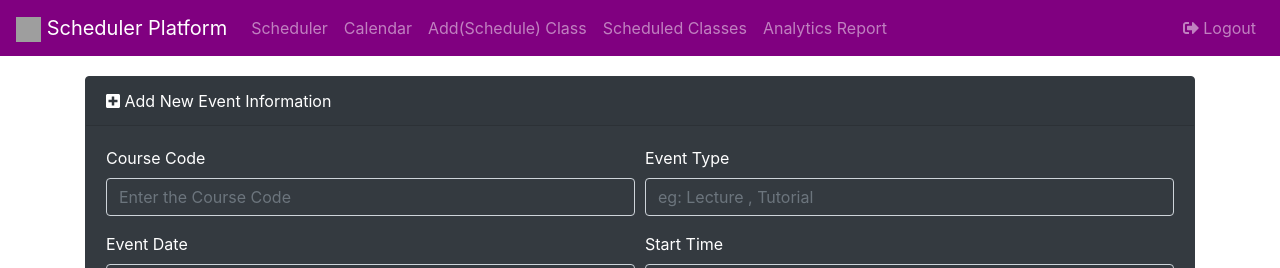
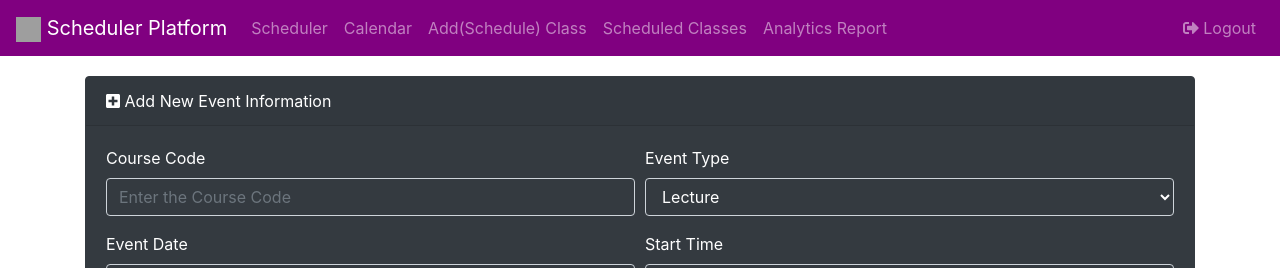
Before and after one commit to vaibhzz310/MicrosoftEngage-frontend, a React (Create React App) app: page /add in a window 1280 px wide. Shown: the top 268 px of the page. Built offline with nearby package versions, Linux system fonts and the light colour scheme; grey boxes are pictures that could not be loaded.

Commit message:
dropdown for eventType

```diff
--- a/src/components/EventInformation.js
+++ b/src/components/EventInformation.js
@@ -183,11 +183,18 @@ export default class EventInformation extends Component {
                             </Form.Group>
                             <Form.Group as={Col} controlId="formGridAuthor">
                                 <Form.Label>Event Type</Form.Label>
-                                <Form.Control required autoComplete="off"
-                                    type="test" name="eventType"
+                                {/* <Form.Control required autoComplete="off"
+                                    type="select" name="eventType"
                                     value={eventType} onChange={this.eventInformationChange}
                                     className={"bg-dark text-white"}
-                                    placeholder="eg: Lecture , Tutorial" />
+                                    placeholder="eg: Lecture , Tutorial" /> */}
+                                <Form.Control required autoComplete="off"
+                                    as="select" name="eventType"
+                                    value={eventType} onChange={this.eventInformationChange}
+                                    className={"bg-dark text-white"}>
+                                        <option value="Lecture">Lecture</option>
+                                        <option value="Tutorial">Tutorial</option>
+                                </Form.Control>
                             </Form.Group>
                         </Form.Row>
                         <Form.Row>
```
